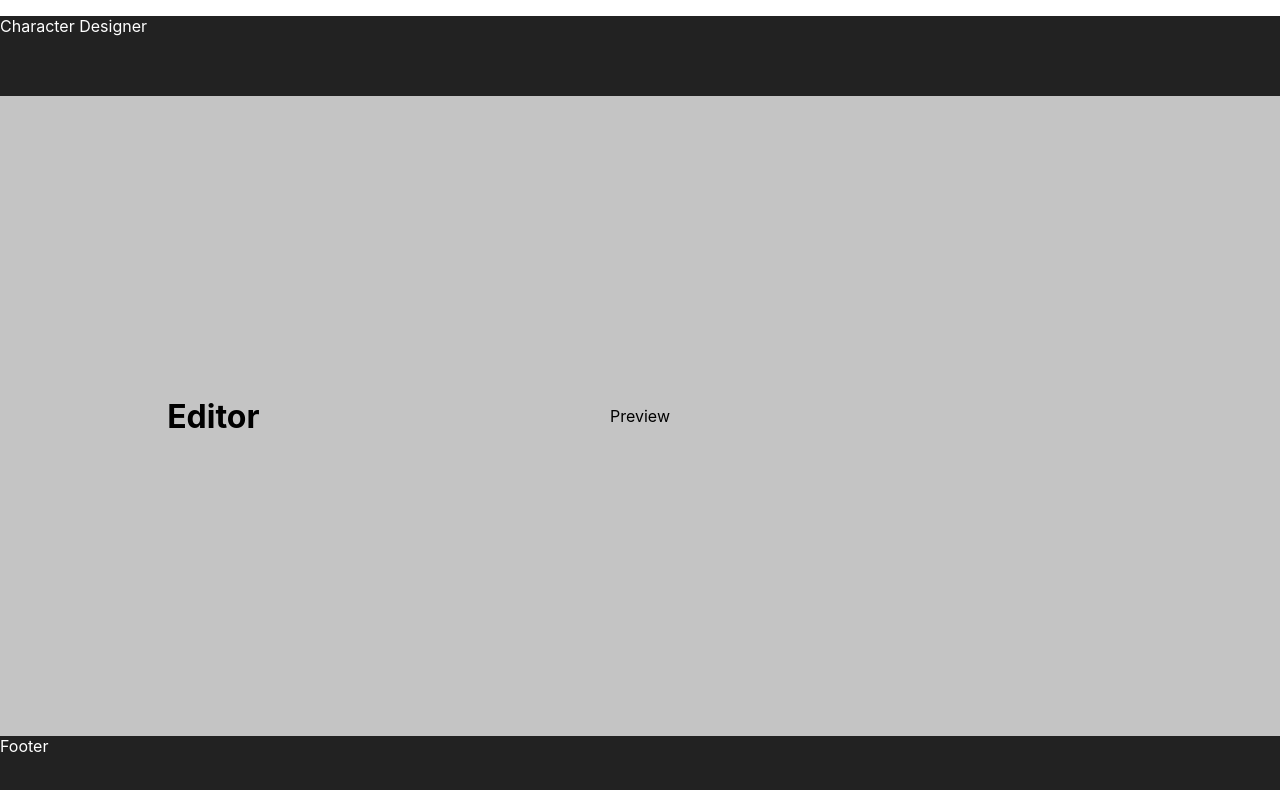
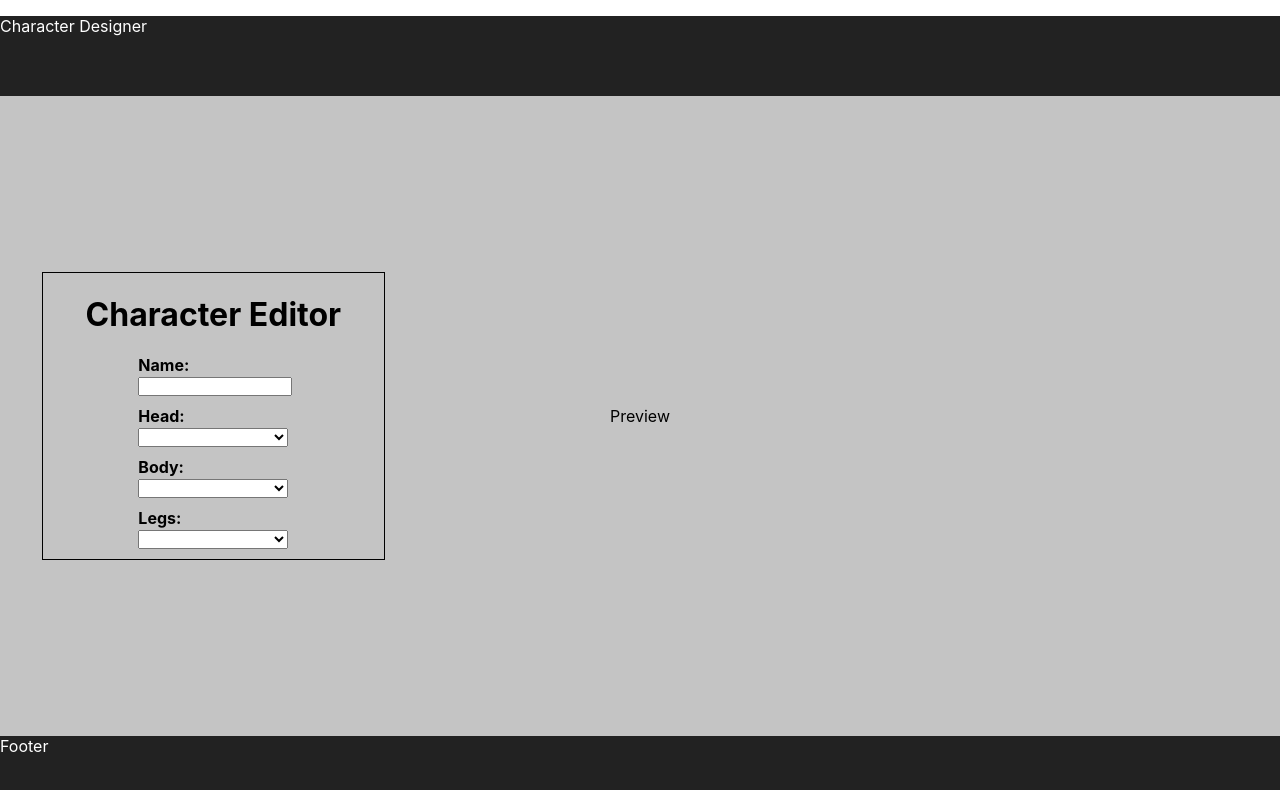
Before and after one commit to Jake-Doherty/react-from-scratch-character-designer, a React (Create React App) app: page / in a window 1280 px wide. Shown: the top 790 px of the page. Built offline with nearby package versions, Linux system fonts and the light colour scheme.

Commit message:
add editor inputs and selects

```diff
--- a/src/components/Editor/Editor.js
+++ b/src/components/Editor/Editor.js
@@ -1,9 +1,26 @@
 import React from 'react';
+import './Editor.css';
 
 export default function Editor() {
   return (
-    <div>
-      <h1>Editor</h1>
+    <div className="editor-container">
+      <h1>Character Editor</h1>
+      <label htmlFor="name">
+        Name:
+        <input type="text" id="name" name="name" />
+      </label>
+      <label>
+        Head:
+        <select></select>
+      </label>
+      <label>
+        Body:
+        <select></select>
+      </label>
+      <label>
+        Legs:
+        <select></select>
+      </label>
     </div>
   );
 }
```
